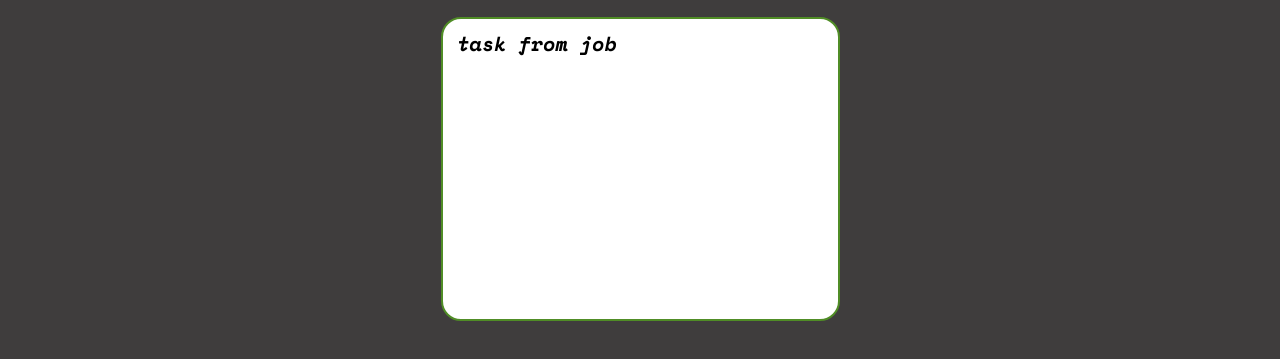
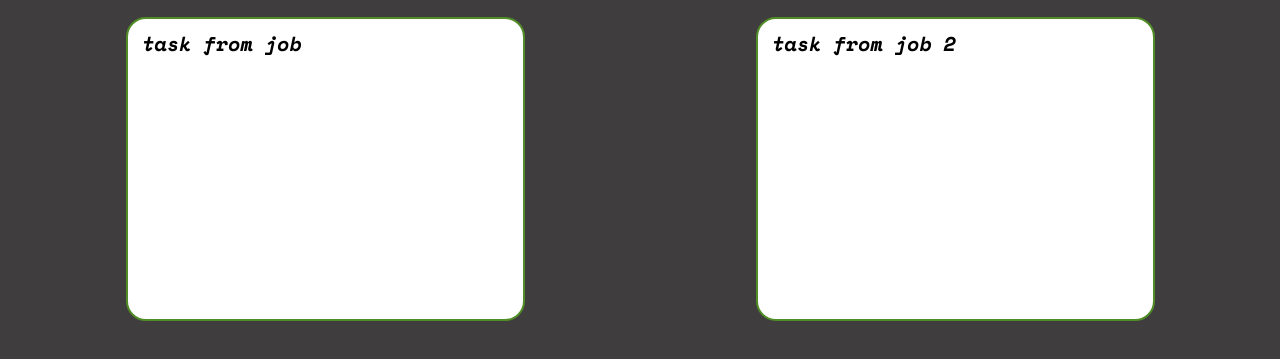
Before and after one commit to stepan-horniak/portfolio, a plain HTML site: page index.html in a window 1280 px wide. Shown: the part 1733-2092 px from the top of the page. Drawn offline with Linux system fonts and the light colour scheme.

Commit message:
add new project task-from-job-2

```diff
--- a/index.html
+++ b/index.html
@@ -121,6 +121,12 @@
             <div class="block-progects__images">
             </div>
           </a>
+          <a href="https://stepan-horniak.github.io/task-from-job-2/" target="_blank"
+            class="progects__block block-progects">
+            <div class="block-progects__title">task from job 2</div>
+            <div class="block-progects__images">
+            </div>
+          </a>
         </div>
       </div>
     </section>
```
